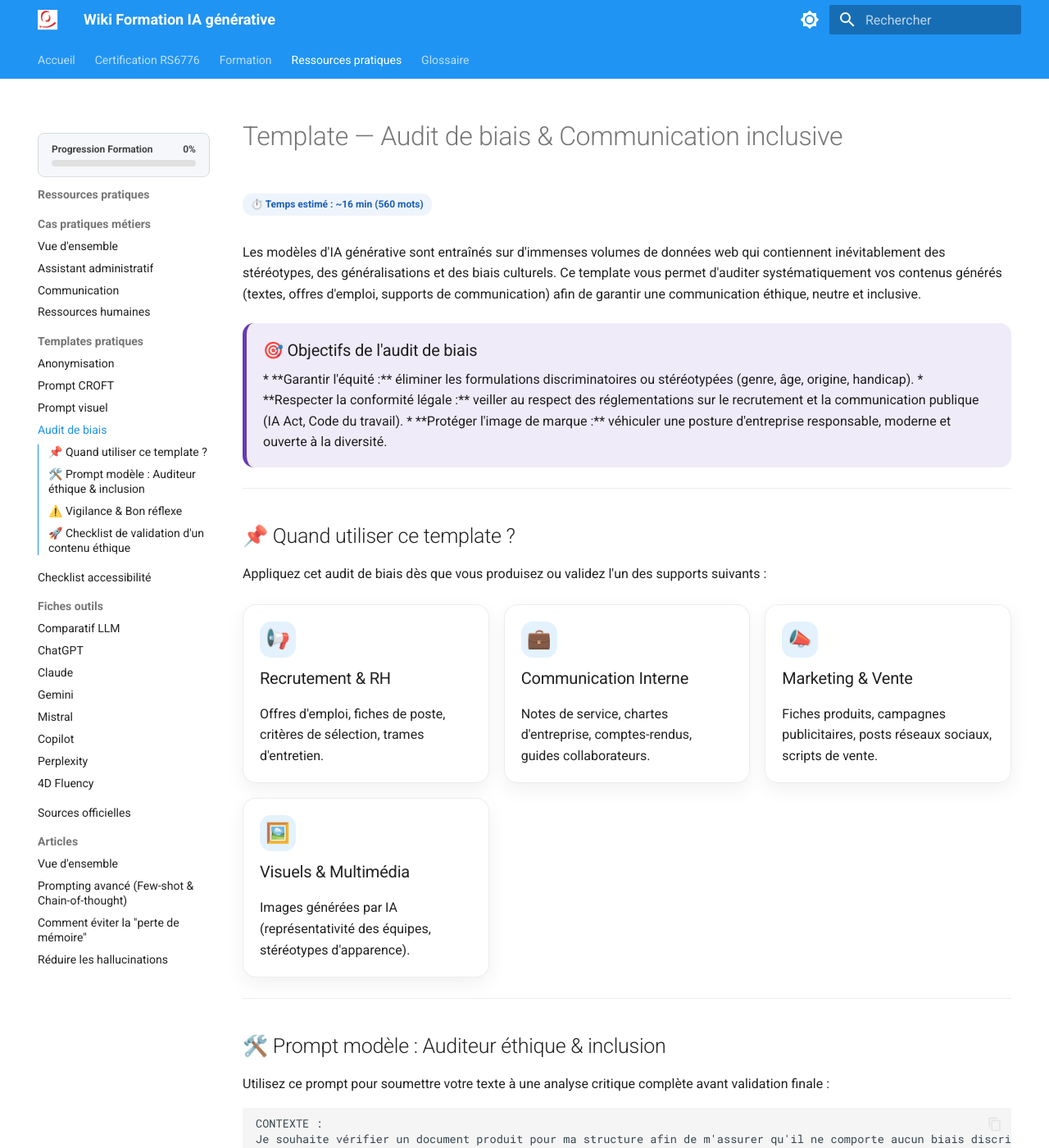
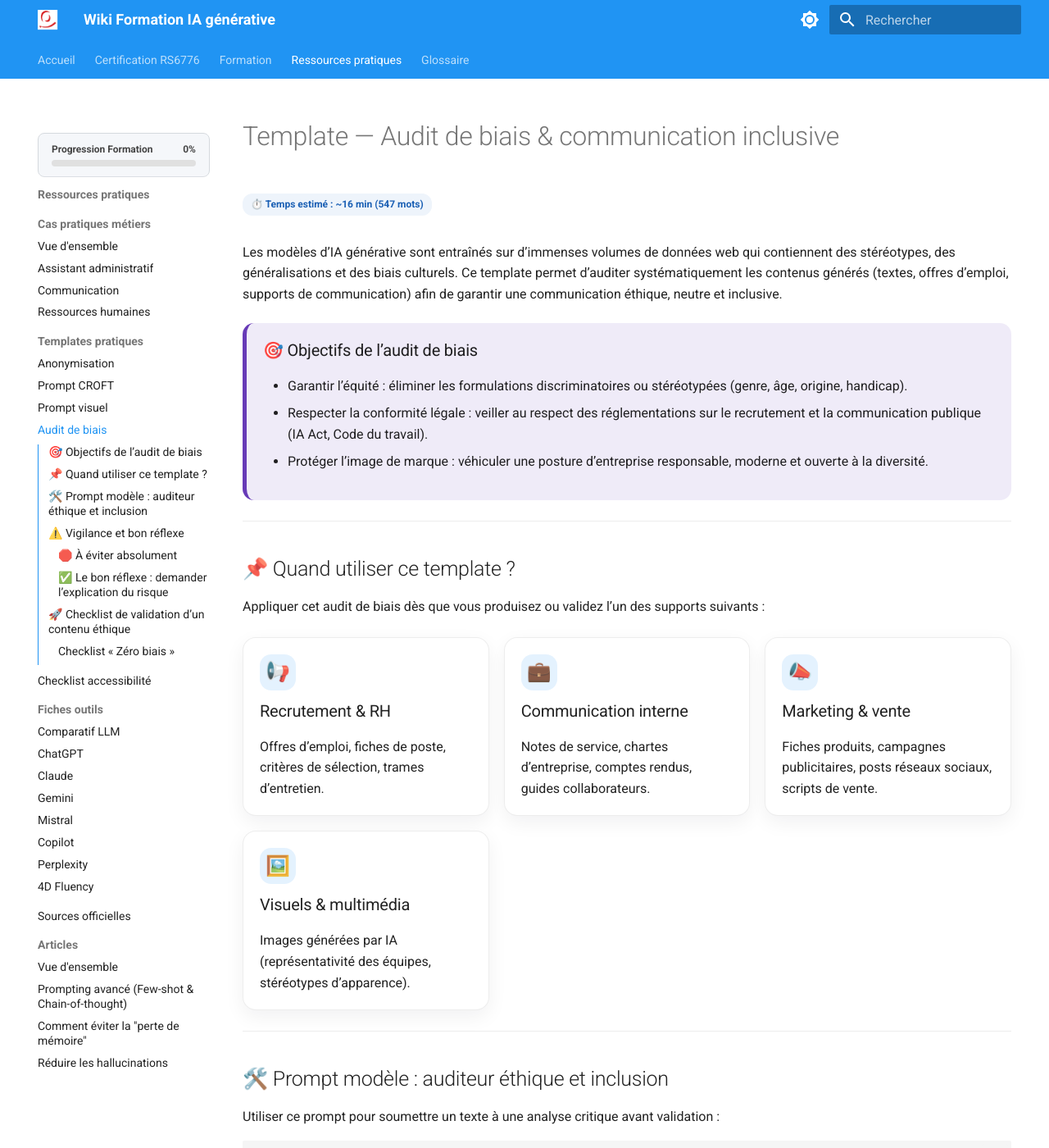
Before and after one commit to pierre-l-hue/wiki-formation-ia, an MkDocs documentation site: the page built from docs/audit-biais.md, in a window 1280 px wide and 1400 px high. Shown: the whole window at 82% size. Built offline with MkDocs 1.6.1 and Material for MkDocs 9.7.7, drawn with Linux system fonts in a browser that asks for light colours; some of the changed text lies outside the part shown.

Commit message:
Update audit-biais.md

````diff
--- a/docs/audit-biais.md
+++ b/docs/audit-biais.md
@@ -1,77 +1,79 @@
-# Template — Audit de biais & Communication inclusive
+# Template — Audit de biais & communication inclusive
 
-Les modèles d'IA générative sont entraînés sur d'immenses volumes de données web qui contiennent inévitablement des stéréotypes, des généralisations et des biais culturels. Ce template vous permet d'auditer systématiquement vos contenus générés (textes, offres d'emploi, supports de communication) afin de garantir une communication éthique, neutre et inclusive.
+Les modèles d’IA générative sont entraînés sur d’immenses volumes de données web qui contiennent des stéréotypes, des généralisations et des biais culturels. Ce template permet d’auditer systématiquement les contenus générés (textes, offres d’emploi, supports de communication) afin de garantir une communication éthique, neutre et inclusive.
 
-<div class="summary-box">
+<div class="summary-box" markdown="block">
+<h3>🎯 Objectifs de l’audit de biais</h3>
 
-<h3>🎯 Objectifs de l'audit de biais</h3>
-
-* **Garantir l'équité :** éliminer les formulations discriminatoires ou stéréotypées (genre, âge, origine, handicap).
-* **Respecter la conformité légale :** veiller au respect des réglementations sur le recrutement et la communication publique (IA Act, Code du travail).
-* **Protéger l'image de marque :** véhiculer une posture d'entreprise responsable, moderne et ouverte à la diversité.
-
+- Garantir l’équité : éliminer les formulations discriminatoires ou stéréotypées (genre, âge, origine, handicap).
+- Respecter la conformité légale : veiller au respect des réglementations sur le recrutement et la communication publique (IA Act, Code du travail).
+- Protéger l’image de marque : véhiculer une posture d’entreprise responsable, moderne et ouverte à la diversité.
 </div>
 
 ---
 
 ## 📌 Quand utiliser ce template ?
 
-Appliquez cet audit de biais dès que vous produisez ou validez l'un des supports suivants :
+Appliquer cet audit de biais dès que vous produisez ou validez l’un des supports suivants :
 
 <div class="wiki-grid">
 
 <div class="wiki-card">
-<div class="wiki-card-icon">📢</div>
-<h3>Recrutement & RH</h3>
-<p>Offres d'emploi, fiches de poste, critères de sélection, trames d'entretien.</p>
+  <div class="wiki-card-icon">📢</div>
+  <h3>Recrutement & RH</h3>
+  <p>Offres d’emploi, fiches de poste, critères de sélection, trames d’entretien.</p>
 </div>
 
 <div class="wiki-card">
-<div class="wiki-card-icon">💼</div>
-<h3>Communication Interne</h3>
-<p>Notes de service, chartes d'entreprise, comptes-rendus, guides collaborateurs.</p>
+  <div class="wiki-card-icon">💼</div>
+  <h3>Communication interne</h3>
+  <p>Notes de service, chartes d’entreprise, comptes rendus, guides collaborateurs.</p>
 </div>
 
 <div class="wiki-card">
-<div class="wiki-card-icon">📣</div>
-<h3>Marketing & Vente</h3>
-<p>Fiches produits, campagnes publicitaires, posts réseaux sociaux, scripts de vente.</p>
+  <div class="wiki-card-icon">📣</div>
+  <h3>Marketing & vente</h3>
+  <p>Fiches produits, campagnes publicitaires, posts réseaux sociaux, scripts de vente.</p>
 </div>
 
 <div class="wiki-card">
-<div class="wiki-card-icon">🖼️</div>
-<h3>Visuels & Multimédia</h3>
-<p>Images générées par IA (représentativité des équipes, stéréotypes d'apparence).</p>
+  <div class="wiki-card-icon">🖼️</div>
+  <h3>Visuels & multimédia</h3>
+  <p>Images générées par IA (représentativité des équipes, stéréotypes d’apparence).</p>
 </div>
 
 </div>
 
 ---
 
-## 🛠️ Prompt modèle : Auditeur éthique & inclusion
+## 🛠️ Prompt modèle : auditeur éthique et inclusion
 
-Utilisez ce prompt pour soumettre votre texte à une analyse critique complète avant validation finale :
+Utiliser ce prompt pour soumettre un texte à une analyse critique avant validation :
 
 ```text
 CONTEXTE :
-Je souhaite vérifier un document produit pour ma structure afin de m'assurer qu'il ne comporte aucun biais discriminant ou formulation excluante.
+Je souhaite vérifier un document produit pour ma structure afin de m’assurer
+qu’il ne comporte aucun biais discriminant ou formulation excluante.
 
 RÔLE :
-Tu es expert en éthique de l'IA, communication inclusive et conformité en matière de non-discrimination.
+Tu es expert en éthique de l’IA, communication inclusive et conformité
+en matière de non-discrimination.
 
 OBJECTIF :
-Analyse le contenu ci-dessous pour repérer les biais, stéréotypes, généralisations abusives ou termes potentiellement excluants.
+Analyse le contenu ci-dessous pour repérer les biais, stéréotypes,
+généralisations abusives ou termes potentiellement excluants.
 
 POINTS DE VIGILANCE À SCANNER :
-- Égalité F/H & Langage inclusif
-- Âge et stéréotypes générationnels (ex: "Digital native", "Senior")
+- Égalité F/H et langage inclusif
+- Âge et stéréotypes générationnels (ex : "Digital native", "Senior")
 - Origine, culture et appartenance
 - Handicap, accessibilité et santé
-- Situation familiale, sociale et niveau d'études
+- Situation familiale, sociale et niveau d’études
 - Apparence physique ou critères vestimentaires non pertinents
 
 FORMAT DE RÉPONSE :
-1. Tableau des points de vigilance identifiés (Formulation brute | Risque/Biais associé | Remplacement conseillé).
+1. Tableau des points de vigilance identifiés
+   (Formulation brute | Risque/Biais associé | Remplacement conseillé).
 2. Version révisée intégrale du texte, neutre, claire et professionnelle.
 
 TEXTE À ANALYSER :
@@ -80,42 +82,36 @@
 
 ---
 
-## ⚠️ Vigilance & Bon réflexe
+## ⚠️ Vigilance et bon réflexe
 
-<div class="warning-practice-box">
-
+<div class="warning-practice-box" markdown="block">
 <h3>🛑 À éviter absolument</h3>
 
-Ne vous contentez pas de demander à l'IA : *"Rends ce texte non discriminatoire"*.
+Ne pas se contenter de demander à l’IA : « Rends ce texte non discriminatoire ».
 
-Sans critères précis ni analyse explicite des risques, l'IA peut lisser excessivement le texte, en altérer le sens d'origine ou passer à côté de biais implicites plus subtils.
-
+Sans critères précis ni analyse explicite des risques, l’IA peut lisser excessivement le texte, en altérer le sens d’origine ou passer à côté de biais implicites plus subtils.
 </div>
 
-<div class="good-reflex-box">
+<div class="good-reflex-box" markdown="block">
+<h3>✅ Le bon réflexe : demander l’explication du risque</h3>
 
-<h3>✅ Le bon réflexe : Demander l'explication du risque</h3>
+Exiger toujours de l’IA qu’elle explique pourquoi une formulation pose problème.
 
-Exigez toujours de l'IA qu'elle explique **pourquoi** une formulation pose problème.
-
-Cette démarche pédagogique permet de former vos équipes en continu, de prendre des décisions éclairées et de comprendre les nuances de la communication responsable.
-
+Cette démarche pédagogique permet de former les équipes, de prendre des décisions éclairées et de comprendre les nuances de la communication responsable.
 </div>
 
 ---
 
-## 🚀 Checklist de validation d'un contenu éthique
+## 🚀 Checklist de validation d’un contenu éthique
 
-<div class="summary-box">
+<div class="summary-box" markdown="block">
+<h3>Checklist « Zéro biais »</h3>
 
-<h3>Checklist "Zéro Biais" :</h3>
-
-- [ ] L'intitulé et le corps du texte s'adressent-ils de manière neutre à toutes et tous ?
-- [ ] Les critères demandés (compétences, prérequis) sont-ils strictement factuels et en lien direct avec le besoin ?
-- [ ] Aucun terme lié à l'âge, au genre ou au mode de vie n'est utilisé comme condition implicite.
-- [ ] Les visuels associés représentent-ils la diversité sans tomber dans le stéréotype caricatural ?
-- [ ] Une relecture humaine finale a-t-elle validé les propositions de correction de l'IA ?
-
+- [ ] L’intitulé et le corps du texte s’adressent de manière neutre à toutes et tous.
+- [ ] Les critères demandés (compétences, prérequis) sont strictement factuels et en lien direct avec le besoin.
+- [ ] Aucun terme lié à l’âge, au genre ou au mode de vie n’est utilisé comme condition implicite.
+- [ ] Les visuels associés représentent la diversité sans tomber dans le stéréotype caricatural.
+- [ ] Une relecture humaine finale a validé les propositions de correction de l’IA.
 </div>
 
 ---
````
